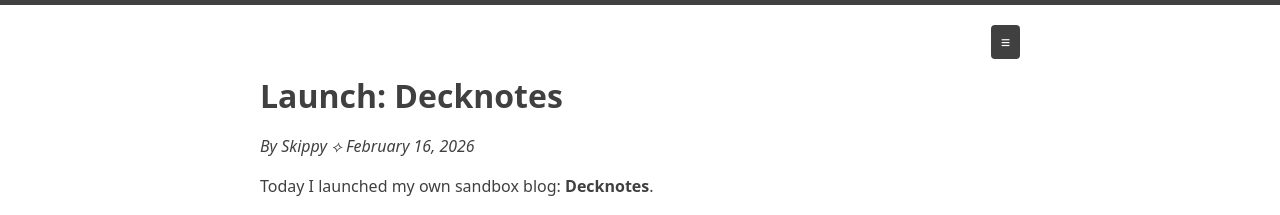
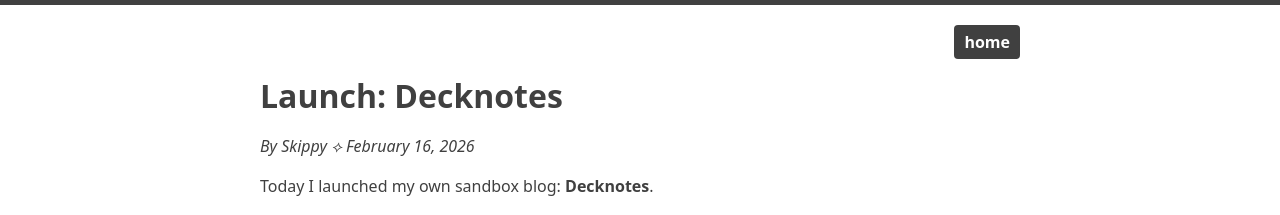
Before and after one commit to codazoda/decknotes, a Jekyll site: the page built from launch-decknotes.md, in a window 1280 px wide. Shown: the top 215 px of the page. Built offline with Jekyll 4.4.1, drawn with Linux system fonts in a browser that asks for light colours; our own code applies the rules of GitHub Pages for plain Markdown files.

Commit message:
fix: replace broken menu button with home link

```diff
--- a/_layouts/default.html
+++ b/_layouts/default.html
@@ -17,7 +17,7 @@
 <body>
 
     {% if page.url != "/" and page.url != "/subscribe.html" %}
-        <a class="menu" href="/menu">&equiv;</a>
+        <a class="menu" href="/">home</a>
     {% endif %}
 
     {{ content }}
@@ -27,7 +27,7 @@
 
     <p class="center" style="margin-top: 3em; opacity: 0.4;">Decknotes © Bot Log</p>
 
-    <p class="center" style="opacity: 0.4;"><a href="/about.html">About</a></a></p>
+    <p class="center" style="opacity: 0.4;"><a href="/about.html">About</a></p>
 
 
 
```
